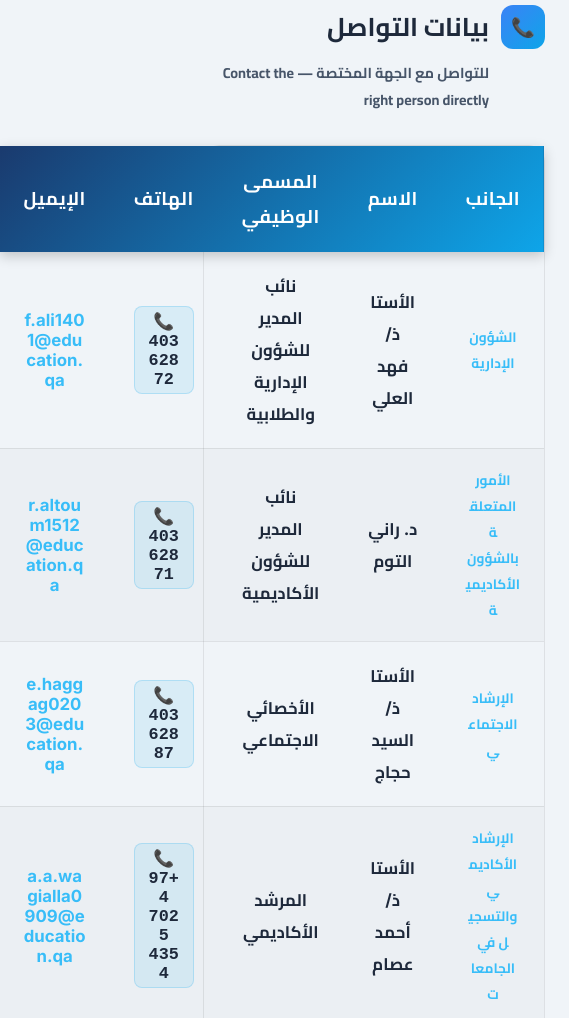
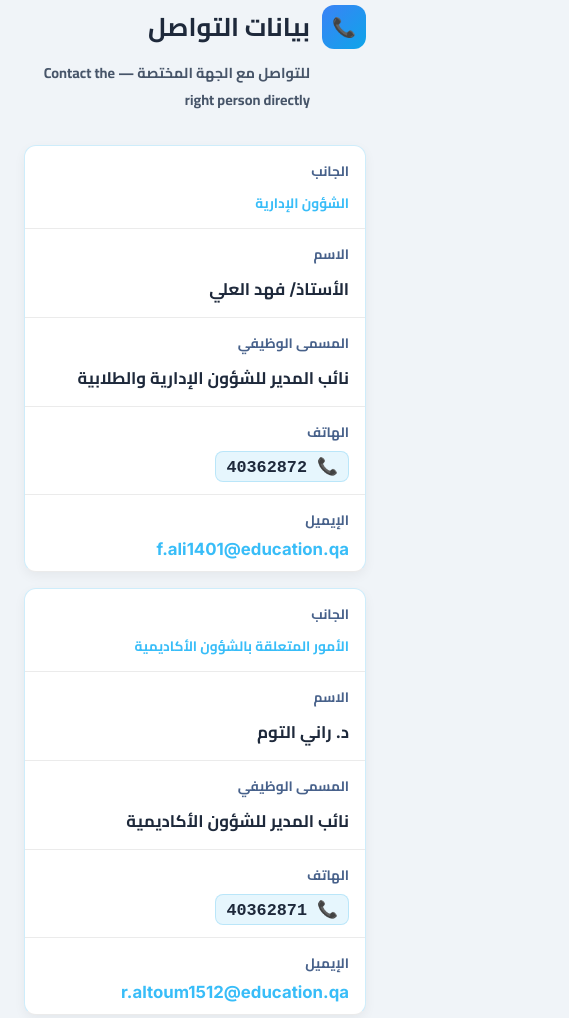
Before and after one commit to Qatar-Science-and-Technology-School/QSTSSDigitalGuide, a plain HTML site: page index.html in a window 390 px wide. Shown: the part 6830-7848 px from the top of the page, 569 px wide, since content can reach past the window. Drawn offline with Linux system fonts and the light colour scheme.

Commit message:
Update table to be stacked cards on mobile

```diff
--- a/index.html
+++ b/index.html
@@ -510,6 +510,58 @@
     border-radius: 8px;
     padding: 4px 10px;
     display: inline-block;
+  }
+
+  @media(max-width: 768px) {
+    .contact-table-wrap {
+      border: none;
+      background: transparent;
+      margin-bottom: 24px;
+    }
+    .contact-tbl thead {
+      display: none;
+    }
+    .contact-tbl, .contact-tbl tbody, .contact-tbl tr, .contact-tbl td {
+      display: block;
+      width: 100%;
+    }
+    .contact-tbl tr {
+      margin-bottom: 16px;
+      border: 1px solid rgba(14,165,233,.2);
+      border-radius: 12px;
+      overflow: hidden;
+      background: linear-gradient(135deg, rgba(26,58,110,.05), rgba(14,165,233,.05));
+    }
+    body.light .contact-tbl tr {
+      background: #ffffff;
+      box-shadow: 0 4px 12px rgba(0,0,0,0.05);
+    }
+    .contact-tbl td {
+      text-align: right;
+      padding: 12px 16px;
+      position: relative;
+      border-bottom: 1px solid var(--border);
+      display: flex;
+      flex-direction: column;
+      align-items: flex-start;
+      gap: 4px;
+    }
+    .contact-tbl td:last-child {
+      border-bottom: none;
+    }
+    .contact-tbl td::before {
+      font-weight: 700;
+      color: var(--primary);
+      font-size: 0.85rem;
+      text-transform: uppercase;
+      opacity: 0.8;
+      margin-bottom: 2px;
+    }
+    .contact-tbl td:nth-child(1)::before { content: "الجانب"; }
+    .contact-tbl td:nth-child(2)::before { content: "الاسم"; }
+    .contact-tbl td:nth-child(3)::before { content: "المسمى الوظيفي"; }
+    .contact-tbl td:nth-child(4)::before { content: "الهاتف"; }
+    .contact-tbl td:nth-child(5)::before { content: "الإيميل"; }
   }
 
   /* ── General Info Cards ── */
```
